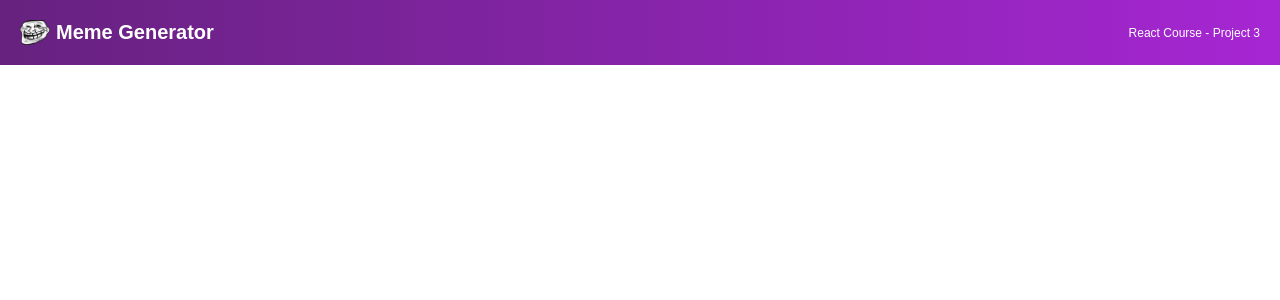
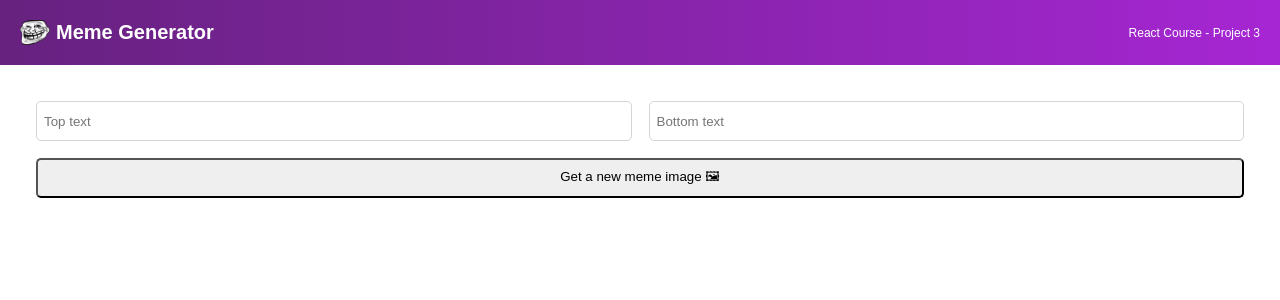
Before and after one commit to Joshbep/Meme-Generator, a React (Create React App) app: page / in a window 1280 px wide. Shown: the top 300 px of the page. Built offline with nearby package versions, Linux system fonts and the light colour scheme.

Commit message:
built out form and styling it

```diff
--- a/src/App.css
+++ b/src/App.css
@@ -5,6 +5,10 @@
 body {
   font-family: "Karla", sans-serif;
   margin: 0;
+}
+
+main {
+  padding: 36px;
 }
 
 .header {
@@ -30,3 +34,22 @@ body {
   font-size: .75rem;
   font-weight: 500;
 }
+
+.form {
+  display: grid;
+  grid-template: 40px 40px / 1fr 1fr;
+  gap: 17px;
+}
+
+.form--input {
+  font-family: "Karla", sans-serif;
+  border-radius: 5px;
+  border: 1px solid #D5D4D8;
+  text-indent: 5px;
+}
+
+.form--button {
+  grid-column: 1 / -1;
+  font-family: "Karla", sans-serif;
+  border-radius: 5px;
+}
--- a/src/App.js
+++ b/src/App.js
@@ -1,10 +1,12 @@
 import './App.css';
 import Header from './components/Header'
+import Meme from './components/Meme'
 
 function App() {
   return (
     <div className="App">
       <Header />
+      <Meme />
     </div>
   );
 }
--- /dev/null
+++ b/src/components/Meme.js
@@ -0,0 +1,20 @@
+function Meme() {
+    return (
+        <main>
+            <form className="form">
+                <input
+                    type="text"
+                    placeholder="Top text"
+                    className="form--input"
+                />
+                <input
+                    type="text"
+                    placeholder="Bottom text"
+                    className="form--input"
+                />
+                <button type="submit" className="form--button"> Get a new meme image 🖼</button>
+            </form >
+        </main>
+    )
+}
+export default Meme
```
